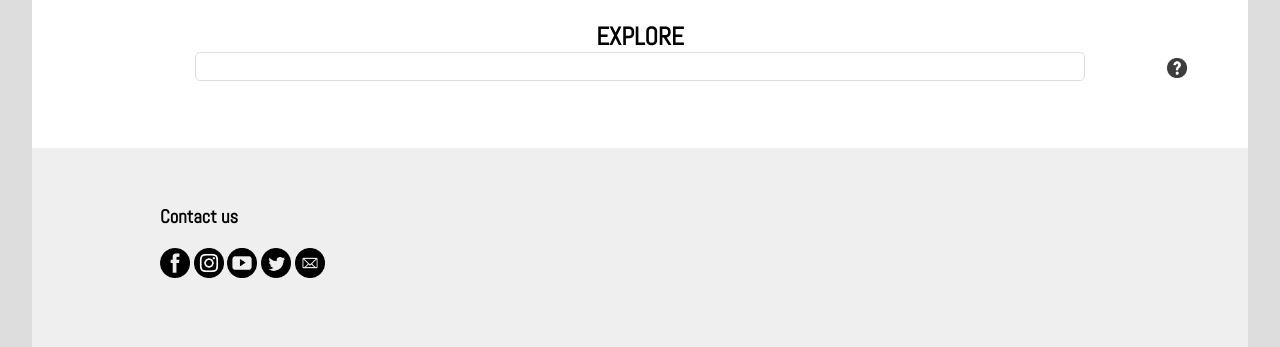
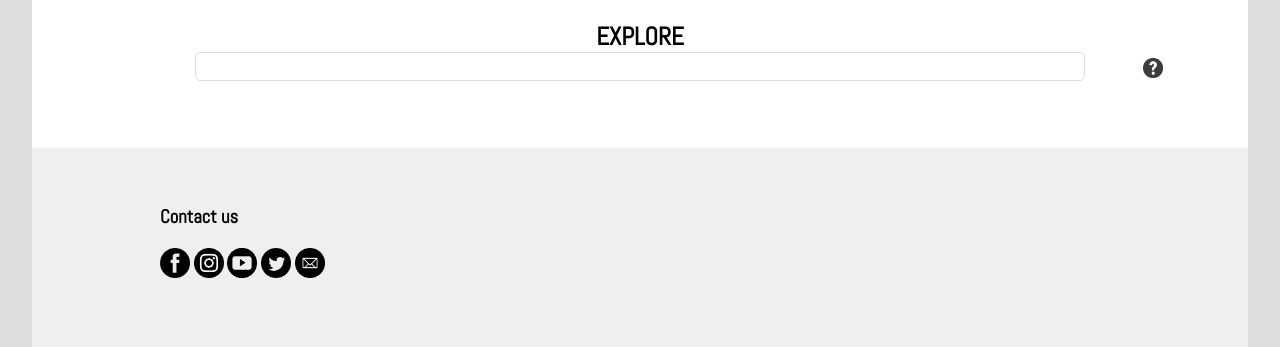
Before and after one commit to KodBagarn/PortfolioProject, a PHP site: page / in a window 1280 px wide. Shown: the part 487-834 px from the top of the page. Run offline with PHP 8.4, Linux system fonts and the light colour scheme; some libraries are stand-ins or nearby versions.

Commit message:
questionmark change

```diff
--- a/main.css
+++ b/main.css
@@ -153,7 +153,7 @@ h1 {
   height: 20px;
   float: right;
   margin-top: -39px;
-  margin-right: 10px;
+  margin-right: 3%;
 }
 
 
```
